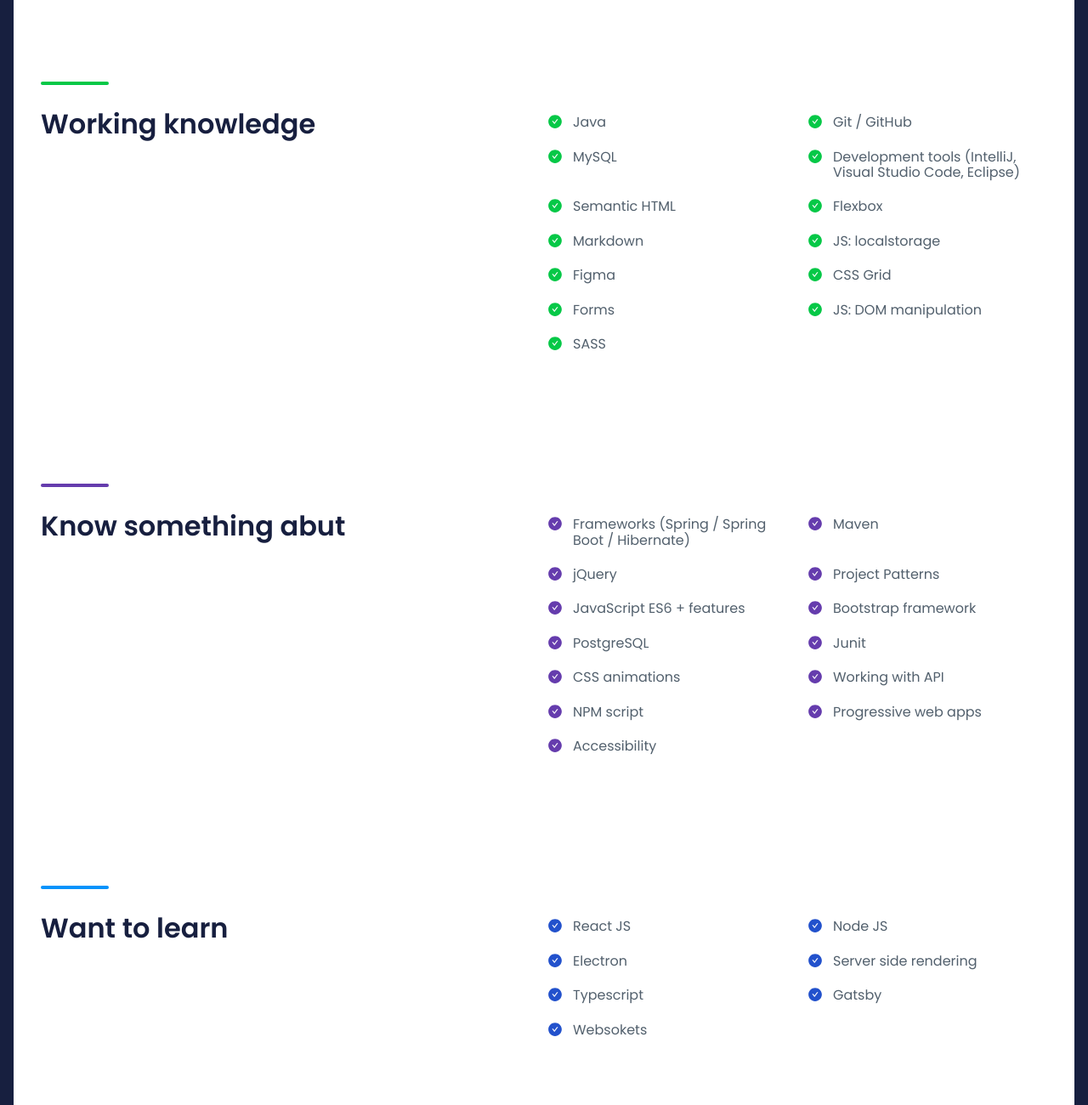
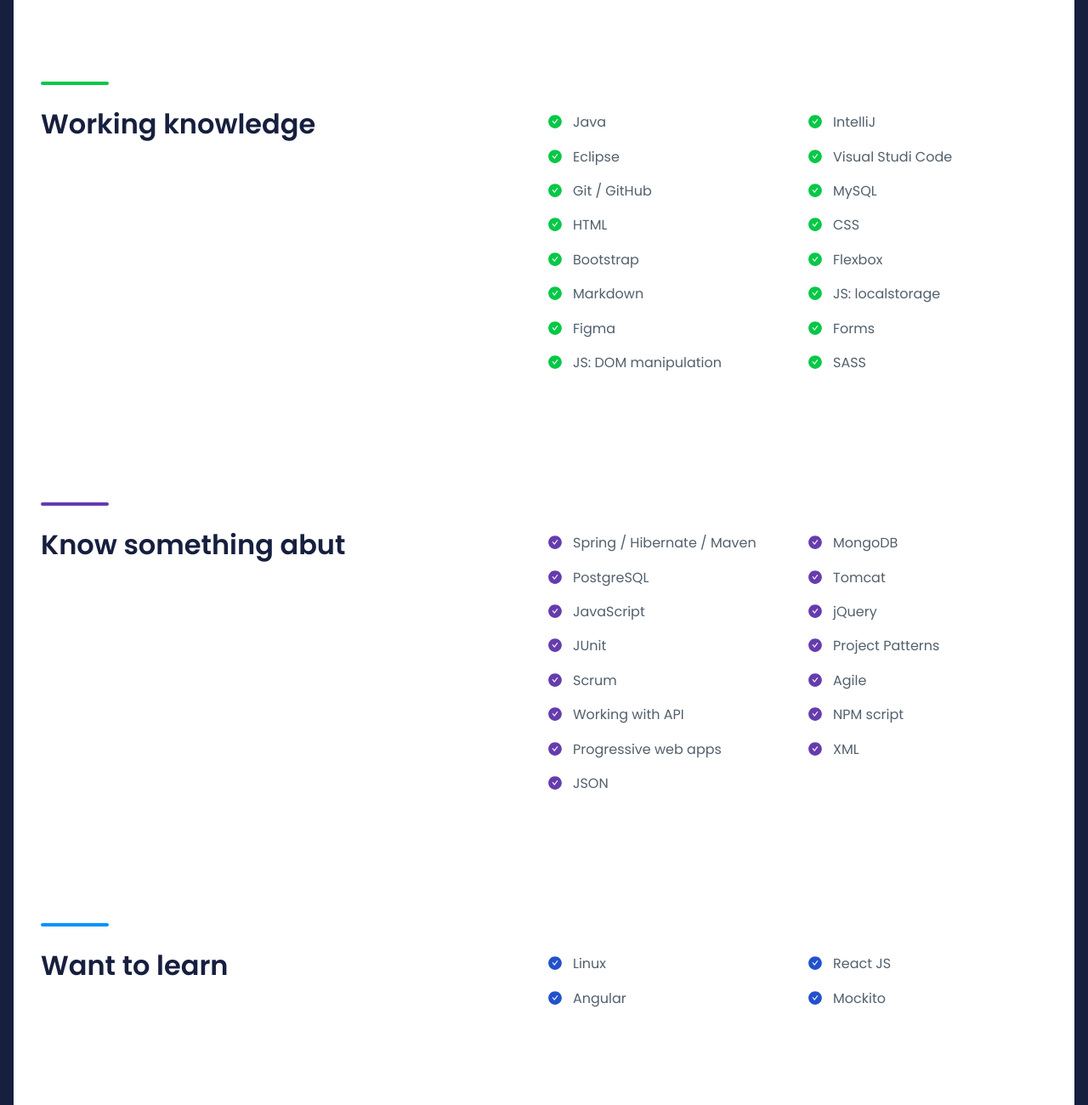
Before and after one commit to MC777/mc777.github.io, a website: page src/content/index.html in a window 1280 px wide. Shown: the part 840-2140 px from the top of the page at 85% size. Drawn offline with nearby package versions, Linux system fonts and the light colour scheme; files that its build step writes are made by us from their sources; no server answers; files whose address does not match are found by name.

Commit message:
fix: skills update

```diff
--- a/src/content/index.html
+++ b/src/content/index.html
@@ -34,16 +34,19 @@
       <section class="skills-list">
         <h3 class="skills-list__title">Working knowledge</h3>
         <ul class="skills-list__list">
-            <li class="skills-list__item">Java</li>
+          <li class="skills-list__item">Java</li>
+          <li class="skills-list__item">IntelliJ</li>
+          <li class="skills-list__item">Eclipse</li>
+          <li class="skills-list__item">Visual Studi Code</li>
           <li class="skills-list__item">Git / GitHub</li>
           <li class="skills-list__item">MySQL</li>
-          <li class="skills-list__item">Development tools (IntelliJ, Visual Studio Code, Eclipse)</li>
-          <li class="skills-list__item">Semantic HTML</li>
+          <li class="skills-list__item">HTML</li>
+          <li class="skills-list__item">CSS</li>
+          <li class="skills-list__item">Bootstrap</li>
           <li class="skills-list__item">Flexbox</li>
           <li class="skills-list__item">Markdown</li>
           <li class="skills-list__item">JS: localstorage</li>
           <li class="skills-list__item">Figma</li>
-          <li class="skills-list__item">CSS Grid</li>
           <li class="skills-list__item">Forms</li>
           <li class="skills-list__item">JS: DOM manipulation</li>
           <li class="skills-list__item">SASS</li>
@@ -53,32 +56,31 @@
       <section class="skills-list skills-list--violet">
         <h3 class="skills-list__title">Know something abut</h3>
         <ul class="skills-list__list">
-          <li class="skills-list__item">Frameworks (Spring / Spring Boot / Hibernate)</li>
-          <li class="skills-list__item">Maven</li>
+          <li class="skills-list__item">Spring / Hibernate / Maven</li>
+          <li class="skills-list__item">MongoDB</li>
+          <li class="skills-list__item">PostgreSQL</li>
+          <li class="skills-list__item">Tomcat</li>
+          <li class="skills-list__item">JavaScript</li>
           <li class="skills-list__item">jQuery</li>
+          <li class="skills-list__item">JUnit</li>
           <li class="skills-list__item">Project Patterns</li>
-          <li class="skills-list__item">JavaScript ES6 + features</li>
-          <li class="skills-list__item">Bootstrap framework</li>
-          <li class="skills-list__item">PostgreSQL</li>
-          <li class="skills-list__item">Junit</li>
-          <li class="skills-list__item">CSS animations</li>
+          <li class="skills-list__item">Scrum</li>
+          <li class="skills-list__item">Agile</li>
           <li class="skills-list__item">Working with API</li>
           <li class="skills-list__item">NPM script</li>
           <li class="skills-list__item">Progressive web apps</li>
-          <li class="skills-list__item">Accessibility</li>
+          <li class="skills-list__item">XML</li>
+          <li class="skills-list__item">JSON</li>
         </ul>
       </section>
 
       <section class="skills-list skills-list--blue">
         <h3 class="skills-list__title">Want to learn</h3>
         <ul class="skills-list__list">
+          <li class="skills-list__item">Linux</li>
           <li class="skills-list__item">React JS</li>
-          <li class="skills-list__item">Node JS</li>
-          <li class="skills-list__item">Electron</li>
-          <li class="skills-list__item">Server side rendering</li>
-          <li class="skills-list__item">Typescript</li>
-          <li class="skills-list__item">Gatsby</li>
-          <li class="skills-list__item">Websokets</li>
+          <li class="skills-list__item">Angular</li>
+          <li class="skills-list__item">Mockito</li>
         </ul>
       </section>
     </section>
@@ -95,7 +97,7 @@
         Contact me
       </h2>
       <div class="container">
-        <p class="contct__description">I'm open for new opportunities. If you have one we shoul talk!</p>
+        <p class="contct__description">I'm open for new opportunities. If you have one we should talk!</p>
         <ul class="social">
           <li class="social__item"><a target="_blank" rel="noopener noreferrer" class="social__link"
               href="https://www.linkedin.com/in/cieslamarek/"><img class="social__icon"
```
